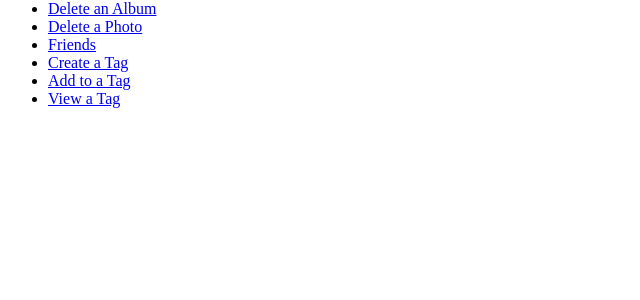
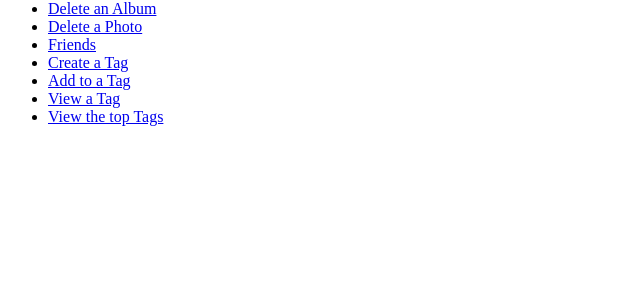
Before and after one commit to gavintanbu/CS460Project1, a Flask app: page / in a window 1280 px wide. Shown: the part 221-521 px from the top of the page, without its empty margins (0-640 px from the left). Run offline with Flask 2, Linux system fonts and the light colour scheme; data comes from the database, SQL or seed files in the repository.

Commit message:
Added link to top tags

```diff
--- a/skeleton/templates/hello.html
+++ b/skeleton/templates/hello.html
@@ -39,4 +39,5 @@
 <li><a href='/createtag'>Create a Tag</a></li>
 <li><a href='/addtotag'>Add to a Tag</a></li>
 <li><a href='/viewtag'>View a Tag</a></li>
+<li><a href='/viewmostpopulartags'>View the top Tags</a></li>
 </ul>
```
